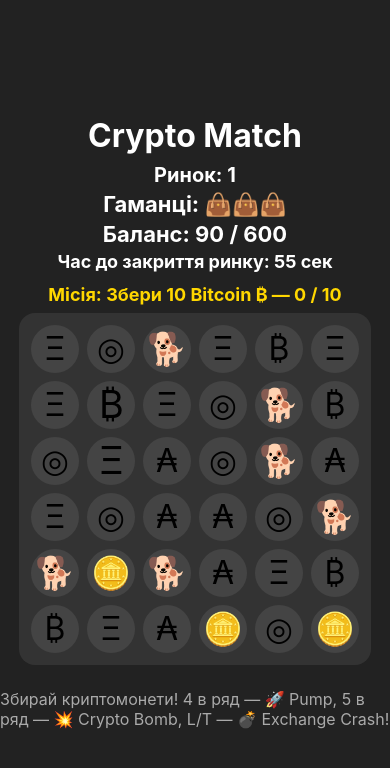
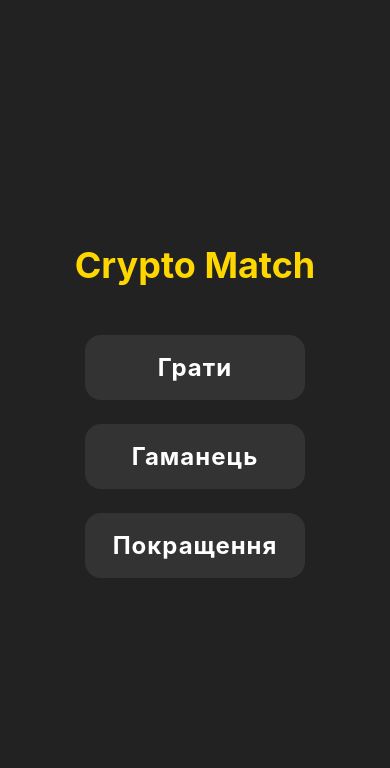
Before and after one commit to Leshamer2255/FirstGame3inraw, a React Native app: screen / in a window 390 px wide. Shown: the top 768 px of the page. Built offline with nearby package versions, Linux system fonts and the light colour scheme.

Commit message:
Create main menu for the game where you selects between threee game and wallet

```diff
--- a/App.js
+++ b/App.js
@@ -349,6 +349,8 @@
     ALL_TOKENS.forEach(t => obj[t] = getRandomPrice());
     return obj;
   });
+  const [screen, setScreen] = useState('main'); // main, gameMode, game, wallet, upgrades
+  const [gameMode, setGameMode] = useState('campaign'); // campaign, classic, challenge
 
   // Таймер
   useEffect(() => {
@@ -631,10 +633,20 @@
     setShowWallet(false);
     setLevelCompleted(false);
     const nextLevel = level + 1;
+    if (gameMode === 'classic') {
+      // Класичний режим: ціль зростає
+      setTargetScore(t => t + 200);
+    } else if (gameMode === 'campaign') {
       if (nextLevel < LEVELS.length) {
+        setTargetScore(LEVELS[nextLevel].target);
+      } else {
+        setGameOver(true);
+        setScreen('main');
+        return;
+      }
+    }
     setLevel(nextLevel);
     setTimer(LEVELS[nextLevel].time + 5 * nextLevel);
-      setTargetScore(LEVELS[nextLevel].target);
     setScore(0);
     setBoard(generateBoard());
     setSelected(null);
@@ -643,9 +655,7 @@
     setGameOver(false);
     setLives(INITIAL_LIVES);
     setMissionProgress(0);
-    } else {
-      setGameOver(true);
-    }
+    setScreen('game');
   };
 
   const handleCellPress = (row, col) => {
@@ -689,6 +699,18 @@
     setGameOver(false);
     setLevelCompleted(false);
     setLives(INITIAL_LIVES);
+    setMissionProgress(0);
+    if (gameMode === 'classic') {
+      setTargetScore(1000); // Початкова ціль для класики
+      setLives(99); // "Нескінченні" життя
+    } else if (gameMode === 'campaign') {
+      setTargetScore(LEVELS[0].target);
+      setLives(INITIAL_LIVES);
+    } else if (gameMode === 'challenge') {
+      setTargetScore(99999); // Велика ціль
+      setTimer(60); // 60 секунд на челендж
+    }
+    setScreen('game');
   };
 
   // Відображення гаманця
@@ -705,21 +727,88 @@
       <Text style={styles.walletTotal}>
         Вартість портфеля: ${ALL_TOKENS.reduce((sum, t) => sum + wallet[t] * tokenPrices[t], 0).toFixed(2)}
       </Text>
-      <Button title={level + 1 < LEVELS.length ? "Наступний рівень" : "Завершити"} onPress={handleNextLevel} />
+      <Button title="Назад" onPress={() => setScreen('main')} />
+    </View>
+  );
+
+  // Екран вибору режиму
+  const renderGameModeScreen = () => (
+    <View style={styles.menuContainer}>
+      <Text style={styles.menuTitle}>Обери режим</Text>
+      <TouchableOpacity style={styles.menuButton} onPress={() => { setGameMode('campaign'); handleRestart(); }}>
+        <Text style={styles.menuButtonText}>Кампанія</Text>
+      </TouchableOpacity>
+      <TouchableOpacity style={styles.menuButton} onPress={() => { setGameMode('classic'); handleRestart(); }}>
+        <Text style={styles.menuButtonText}>Класичний</Text>
+      </TouchableOpacity>
+      <TouchableOpacity style={styles.menuButton} onPress={() => { setGameMode('challenge'); handleRestart(); }}>
+        <Text style={styles.menuButtonText}>Челендж</Text>
+      </TouchableOpacity>
+      <Button title="Назад" onPress={() => setScreen('main')} />
+    </View>
+  );
+
+  // Головне меню
+  const renderMainMenu = () => (
+    <View style={styles.menuContainer}>
+      <Text style={styles.menuTitle}>Crypto Match</Text>
+      <TouchableOpacity style={styles.menuButton} onPress={() => setScreen('gameMode')}>
+        <Text style={styles.menuButtonText}>Грати</Text>
+      </TouchableOpacity>
+      <TouchableOpacity style={styles.menuButton} onPress={() => setScreen('wallet')}>
+        <Text style={styles.menuButtonText}>Гаманець</Text>
+      </TouchableOpacity>
+      <TouchableOpacity style={styles.menuButton} onPress={() => setScreen('upgrades')}>
+        <Text style={styles.menuButtonText}>Покращення</Text>
+      </TouchableOpacity>
+    </View>
+  );
+
+  // Екран гаманця (можна відкривати з меню)
+  const renderWalletScreen = () => (
+    <View style={styles.walletOverlay}>
+      <Text style={styles.walletTitle}>Твій крипто-гаманець</Text>
+      {ALL_TOKENS.map(token => (
+        <View key={token} style={styles.walletRow}>
+          <Text style={styles.walletToken}>{token}</Text>
+          <Text style={styles.walletAmount}>{wallet[token]} шт.</Text>
+          <Text style={styles.walletPrice}>${tokenPrices[token]}</Text>
+        </View>
+      ))}
+      <Text style={styles.walletTotal}>
+        Вартість портфеля: ${ALL_TOKENS.reduce((sum, t) => sum + wallet[t] * tokenPrices[t], 0).toFixed(2)}
+      </Text>
+      <Button title="Назад" onPress={() => setScreen('main')} />
+    </View>
+  );
+
+  // Екран покращень (заглушка)
+  const renderUpgradesScreen = () => (
+    <View style={styles.walletOverlay}>
+      <Text style={styles.walletTitle}>Покращення (скоро)</Text>
+      <Button title="Назад" onPress={() => setScreen('main')} />
     </View>
   );
 
   return (
     <SafeAreaView style={styles.container}>
+      {screen === 'main' && renderMainMenu()}
+      {screen === 'gameMode' && renderGameModeScreen()}
+      {screen === 'wallet' && renderWalletScreen()}
+      {screen === 'upgrades' && renderUpgradesScreen()}
+      {screen === 'game' && (
+        <>
           <Text style={styles.title}>Crypto Match</Text>
           <Text style={styles.level}>Ринок: {level + 1}</Text>
           <Text style={styles.lives}>Гаманці: {'👜'.repeat(lives) + '⬜️'.repeat(Math.max(0, INITIAL_LIVES - lives))}</Text>
           <Text style={styles.score}>Баланс: {score} / {targetScore}</Text>
           <Text style={styles.timer}>Час до закриття ринку: {timer} сек</Text>
           {/* Місія */}
+          {gameMode === 'campaign' && (
             <Text style={styles.mission}>
               Місія: Збери {MISSIONS[level % MISSIONS.length].count} {MISSIONS[level % MISSIONS.length].name} {MISSIONS[level % MISSIONS.length].symbol} — {missionProgress} / {MISSIONS[level % MISSIONS.length].count}
             </Text>
+          )}
           <View style={styles.board}>
             {board.map((row, rowIndex) => (
               <View key={rowIndex} style={styles.row}>
@@ -758,6 +847,8 @@
             <Animated.View style={[styles.overlay, { opacity: overlayAnim }]}>
               <Text style={styles.gameOverText}>Ринок пройдено! Наступний стартує...</Text>
             </Animated.View>
+          )}
+        </>
       )}
     </SafeAreaView>
   );
@@ -899,4 +990,31 @@
     fontWeight: 'bold',
     marginVertical: 16,
   },
+  menuContainer: {
+    flex: 1,
+    alignItems: 'center',
+    justifyContent: 'center',
+    backgroundColor: '#222',
+  },
+  menuTitle: {
+    color: '#ffd700',
+    fontSize: 36,
+    fontWeight: 'bold',
+    marginBottom: 48,
+  },
+  menuButton: {
+    backgroundColor: '#333',
+    paddingVertical: 18,
+    paddingHorizontal: 48,
+    borderRadius: 16,
+    marginBottom: 24,
+    width: 220,
+    alignItems: 'center',
+  },
+  menuButtonText: {
+    color: '#fff',
+    fontSize: 24,
+    fontWeight: 'bold',
+    letterSpacing: 1,
+  },
 });
```
Lines whose indentation alone changed are shown as unchanged.
